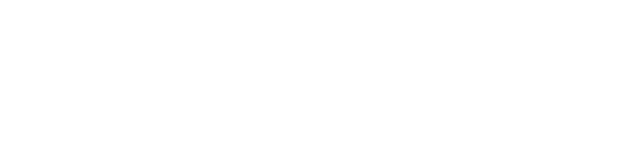
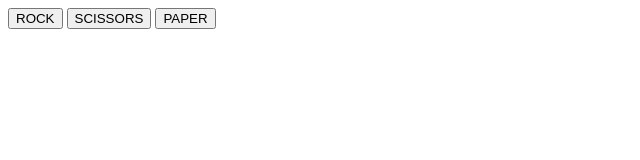
Before and after one commit to jpleonardxyz/rock-paper-scissors, a plain HTML site: page index.html in a window 1280 px wide. Shown: the whole page, without its empty margins (0-640 px from the left). Drawn offline with Linux system fonts and the light colour scheme.

Commit message:
Add buttons to user interface

```diff
--- a/index.html
+++ b/index.html
@@ -7,6 +7,11 @@
     <script src="javascript.js"></script>
 </head>
 <body>
+    <div id="selection">
+        <button id="rock">ROCK</button>
+        <button id="scissors">SCISSORS</button>
+        <button id="paper">PAPER</button>
+    </div>
 
 </body>
 </html>
```
